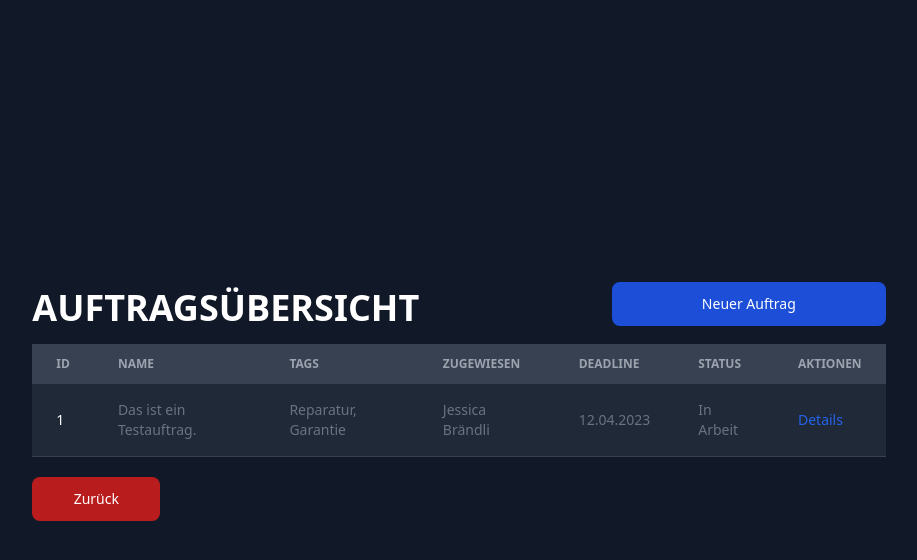
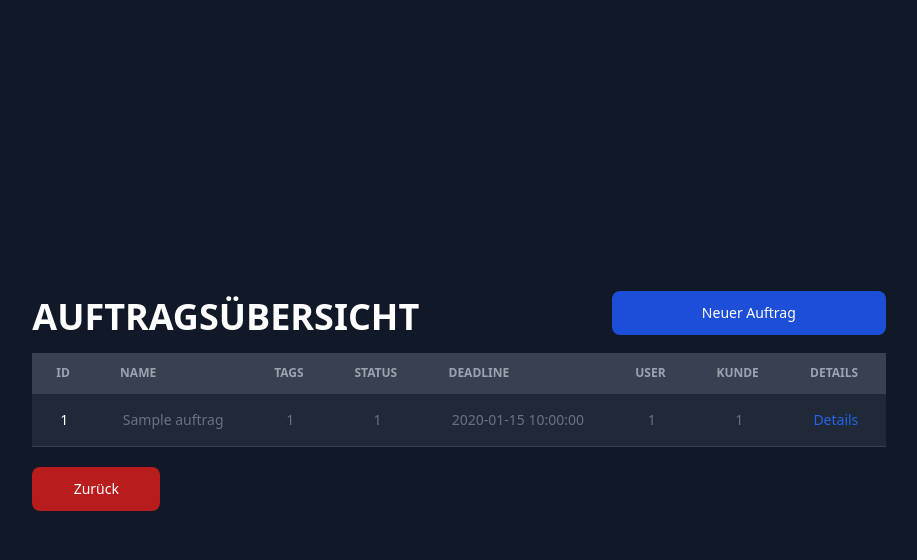
Before and after one commit to Aya1230/ServiceAuftrag, a PHP site: page /order/ in a window 1280 px wide. Shown: the top 560 px of the page, without its empty margins (181-1098 px from the left). Run offline with PHP 8.4, Linux system fonts and the light colour scheme; tables that the repository leaves empty hold one stand-in row (values such as "Sample post").

Commit message:
Dynamic Tables

```diff
--- a/src/order/index.php
+++ b/src/order/index.php
@@ -5,13 +5,14 @@
     <meta http-equiv="X-UA-Compatible" content="IE=edge">
     <meta name="viewport" content="width=device-width, initial-scale=1.0">
     <link rel="stylesheet" href="https://cdnjs.cloudflare.com/ajax/libs/tailwindcss/2.2.19/tailwind.min.css">
+    <link rel="icon" href="../img/icon.ico">
     <title>Auftragsübersicht</title>
 </head>
 <body class="bg-gray-900 flex items-center justify-center h-screen">
     <div class="w-full">
         <div class="flex flex-1 w-2/3 mx-auto items-center">
             <h1 class="w-full mx-auto uppercase text-4xl font-bold py-4 text-white">Auftragsübersicht</h1>
-            <button type="button" class="w-96 text-white bg-blue-700 hover:bg-blue-800 font-medium rounded-lg text-sm px-5 py-3 mb-2 dark:bg-blue-600 dark:hover:bg-blue-700 focus:outline-none dark:focus:ring-blue-800">
+            <button onclick="location.href='new/'" type="button" class="w-96 text-white bg-blue-700 hover:bg-blue-800 font-medium rounded-lg text-sm px-5 py-3 mb-2 dark:bg-blue-600 dark:hover:bg-blue-700 focus:outline-none dark:focus:ring-blue-800">
                 Neuer Auftrag
             </button>
         </div>
@@ -21,30 +22,45 @@
                     <th scope="col" class="px-6 py-3">ID</th>
                     <th scope="col" class="px-6 py-3">Name</th>
                     <th scope="col" class="px-6 py-3">Tags</th>
-                    <th scope="col" class="px-6 py-3">Zugewiesen</th>
+                    <th scope="col" class="px-6 py-3">Status</th>
                     <th scope="col" class="px-6 py-3">Deadline</th>
-                    <th scope="col" class="px-6 py-3">Status</th>
-                    <th scope="col" class="px-6 py-3">Aktionen</th>
+                    <th scope="col" class="px-6 py-3">User</th>
+                    <th scope="col" class="px-6 py-3">Kunde</th>
+                    <th scope="col" class="px-6 py-3">Details</th>
                 </tr>
             </thead>
             <tbody>
                 <tr class="bg-white border-b bg-gray-800 border-gray-700">
-                    <th scope="row" class="px-6 py-4 font-medium dark:text-gray-900 whitespace-nowrap text-white">
-                        1
-                    </th>
-                    <td class="px-6 py-4">Das ist ein Testauftrag.</td>
-                    <td class="px-6 py-4">Reparatur, Garantie</td>
-                    <td class="px-6 py-4">Jessica Brändli</td>
-                    <td class="px-6 py-4">12.04.2023</td>
-                    <td class="px-6 py-4">In Arbeit</td>
-                    <td class="px-6 py-4">
-                        <a href="#" class="font-medium text-blue-600 dark:text-blue-500 hover:underline">Details</a>
-                    </td>
+                    <?php
+                    require '../php/include/db.php';
+
+                    $stmt = $conn->prepare("SELECT * FROM auftrag");
+                    $stmt->execute();
+
+                    if ($stmt->rowCount() > 0) {
+                        foreach ($stmt as $row) {
+                            echo "<tr class='bg-white border-b bg-gray-800 border-gray-700 text-center'>";
+                            echo "<th scope='row' class='tx-6 py-4 font-medium dark:text-gray-900 whitespace-nowrap text-white'>" . $row['auftr_nr'] . "</th>";
+                            echo "<td class='px-6 py-4'>" . $row['name'] . "</td>";
+                            echo "<td class='px-6 py-4'>" . $row['tag_nr'] . "</td>";
+                            echo "<td class='px-6 py-4'>" . $row['s_nr'] . "</td>";
+                            echo "<td class='px-6 py-4'>" . $row['date'] . "</td>";
+                            echo "<td class='px-6 py-4'>" . $row['u_id'] . "</td>";
+                            echo "<td class='px-6 py-4'>" . $row['k_id'] . "</td>";
+                            echo "<td class='px-6 py-4'>" . "<a href='details/' class='font-medium text-blue-600 dark:text-blue-500 hover:underline'>Details</a>" . "</td>";
+                            echo "</tr>";
+                        }
+                    } else {
+                        echo "<td class='bg-white border-b bg-gray-800 border-gray-700 px-6 py-4' colspan='9'>Keine Aufträge vorhanden</td>";
+                    }
+                    ?>
+
+
                 </tr>
             </tbody>
         </table>
         <div class="flex flex-1 w-2/3 mx-auto items-center">
-            <button type="button" class="w-32 mt-5 text-white bg-red-700 hover:bg-red-800 font-medium rounded-lg text-sm px-5 py-3 mr-2 mb-2 dark:bg-red-600 dark:hover:bg-red-700 focus:outline-none dark:focus:ring-red-800">
+            <button onclick="location.href='../'" type="button" class="w-32 mt-5 text-white bg-red-700 hover:bg-red-800 font-medium rounded-lg text-sm px-5 py-3 mr-2 mb-2 dark:bg-red-600 dark:hover:bg-red-700 focus:outline-none dark:focus:ring-red-800">
                 Zurück
             </button>
         </div>
--- a/src/order/erfassen.php
+++ b/src/order/new/index.php
@@ -5,6 +5,8 @@
     <meta http-equiv="X-UA-Compatible" content="IE=edge">
     <meta name="viewport" content="width=device-width, initial-scale=1.0">
     <link rel="stylesheet" href="https://cdnjs.cloudflare.com/ajax/libs/tailwindcss/2.2.19/tailwind.min.css">
+    <link rel="icon" href="../../img/icon.ico">
+    <script src="../../js/datetime.js"></script>
     <title>Neuen Auftrag erfassen</title>
 </head>
 <body class="bg-gray-900 flex items-center justify-center h-screen">
@@ -87,7 +89,7 @@
                         </div>
                         </div>
                         <label for="termin" class="block text-sm mb-2 font-medium text-gray-300">Terminwunsch</label>
-                            <input required stype="text" name="termin" id="termin" class="block px-4 py-3 w-full text-sm text-gray-400 bg-gray-900 rounded-lg mb-2" placeholder="Terminwunsch...">
+                            <input required type="datetime-local" id="termin" name="auftragseingang" style="color-scheme: dark;"  class="bg-gray-900 text-gray-400 text-sm rounded-lg block w-full px-4 py-3">
                         <label for="details" class="block mb-2 text-sm font-medium text-gray-300">Details</label>
                             <textarea name="details" id="details" style="resize: none;" rows="4" class="block px-4 py-3 w-full text-sm text-gray-400 bg-gray-900 rounded-lg" placeholder="Weitere Informationen, Wünsche, etc."></textarea>
                     </div>
@@ -95,7 +97,7 @@
             </div>
         </div>
         <div class="flex-auto w-2/3 items-center">
-            <button onclick="location.href='./index.php'" type="button" class="w-32 mt-5 text-white text-center bg-red-700 hover:bg-red-800 font-medium rounded-lg text-sm px-5 py-3 mr-2 mb-2">Abbrechen</button>
+            <button onclick="location.href='../../../../../../index.php'" type="button" class="w-32 mt-5 text-white text-center bg-red-700 hover:bg-red-800 font-medium rounded-lg text-sm px-5 py-3 mr-2 mb-2">Abbrechen</button>
             <input type="submit" name="create_order" value="Hinzufügen" class="w-80 text-white text-center bg-blue-700 hover:bg-blue-800 font-medium rounded-lg text-sm mt-5 px-5 py-3 mb-2"></input>
         </div>
     </form>
--- /dev/null
+++ b/src/php/include/db.php
@@ -0,0 +1,4 @@
+<?php
+$conn = new PDO("mysql:host=127.0.0.1;dbname=service", "root", "") or die("Keine Verbindung möglich");;
+$conn->setAttribute(PDO::ATTR_ERRMODE, PDO::ERRMODE_EXCEPTION);
+?>
```
Also changed, not shown: src/customer/index.php (+26 -19 lines), src/js/datetime.js (added, +9 -0 lines), src/login/index.php (+2 -5 lines), src/order/auftragsdetails.php (deleted, +0 -93 lines), src/order/details/index.php (added, +93 -0 lines), src/register/index.php (+2 -5 lines), src/staff/index.php (+27 -13 lines).
